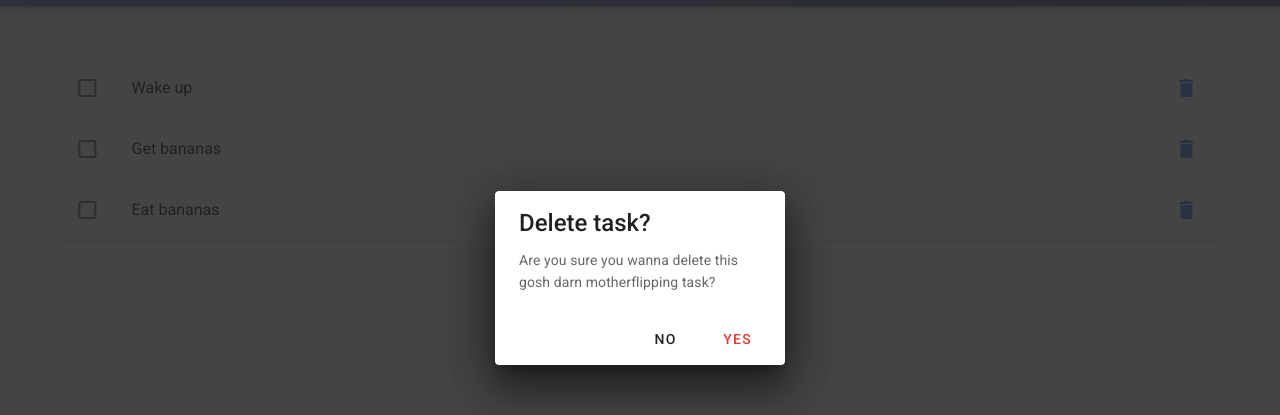
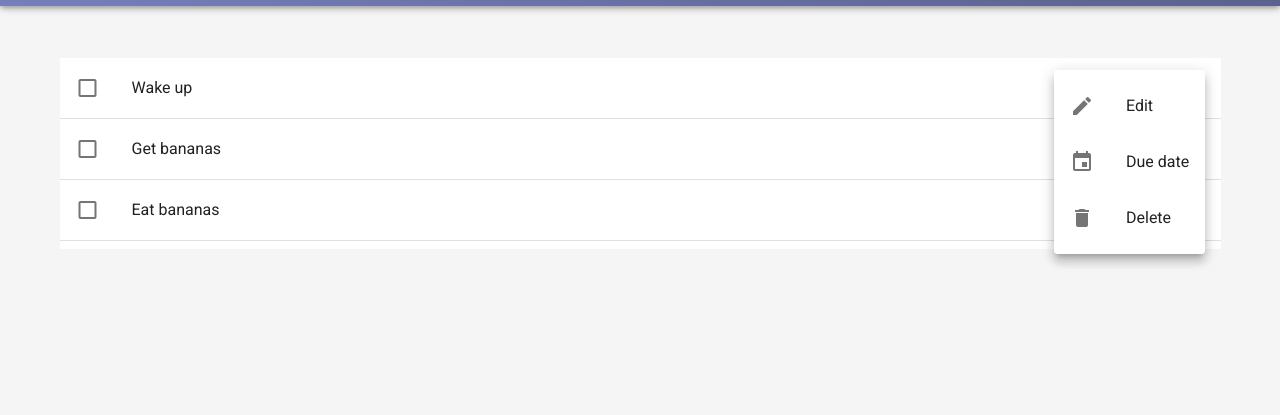
Before and after one commit to Aztim/v-todo-app, a Vue app: page /#/ in a window 1280 px wide. Both pictures are taken after a click on the button 1186 px from the left and 210 px from the top of the page. Shown: the part 122-537 px from the top of the page. Built offline with nearby package versions, Linux system fonts and the light colour scheme; grey boxes are pictures that could not be loaded.

Commit message:
created TaskMenu-component and relocated DialogDelete-component

```diff
--- /dev/null
+++ b/src/components/TaskMenu.vue
@@ -0,0 +1,93 @@
+<template>
+  <div>
+    <v-menu
+      bottom
+      left
+    >
+      <template v-slot:activator="{ on, attrs }">
+        <v-btn
+          color="primary"
+          icon
+          v-bind="attrs"
+          v-on="on"
+        >
+          <v-icon>mdi-dots-vertical</v-icon>
+        </v-btn>
+      </template>
+
+      <v-list>
+        <v-list-item
+          v-for="(item, index) in items"
+          :key="index"
+          @click="handleClick(index)"
+        >
+          <v-list-item-icon>
+            <v-icon v-text="item.icon"></v-icon>
+          </v-list-item-icon>
+          <v-list-item-title>{{ item.title }}</v-list-item-title>
+        </v-list-item>
+      </v-list>
+    </v-menu>
+
+    <!-- <dialog-delete
+      v-if="dialogs.delete"
+      @close="dialogs.delete = false"
+      :task="task"
+    /> -->
+    <DialogDelete
+      v-if="dialogs.delete"
+      @close="dialogs.delete = false"
+      @delete="deleteTask(task.id)"
+    />
+  </div>
+</template>
+
+<script>
+import DialogDelete from './Dialog/DialogDelete'
+
+export default {
+  components: { DialogDelete },
+  props: ['task'],
+  data: () => ({
+    dialogs: {
+      delete: false
+    },
+    items: [
+      {
+        title: 'Edit',
+        icon: 'mdi-pencil',
+        click () {
+          console.log('edit')
+        }
+      },
+      {
+        title: 'Due date',
+        icon: 'mdi-calendar',
+        click () {
+          console.log('due date')
+        }
+      },
+      {
+        title: 'Delete',
+        icon: 'mdi-delete',
+        click () {
+          this.dialogs.delete = true
+        }
+      }
+    ]
+  }),
+  methods: {
+    handleClick (index) {
+      this.items[index].click.call(this)
+    },
+    deleteTask (id) {
+      this.$store.dispatch('deleteTask', id)
+      this.dialogs.delete = false
+    }
+  }
+}
+</script>
+
+<style>
+
+</style>
--- a/src/views/Todo.vue
+++ b/src/views/Todo.vue
@@ -31,23 +31,26 @@
               </v-list-item-content>
 
               <v-list-item-action>
-                <v-btn
+                <!-- <v-btn
                   @click.stop="dialogs.delete = true"
                   icon
                 >
                   <v-icon color="primary lighten-1">mdi-delete</v-icon>
-                </v-btn>
+                </v-btn> -->
+                <TaskMenu
+                  :task="task"
+                />
               </v-list-item-action>
             </template>
 
           </v-list-item>
           <v-divider></v-divider>
 
-          <DialogDelete
+          <!-- <DialogDelete
             v-if="dialogs.delete"
             @close="dialogs.delete = false"
             @delete="deleteTask(task.id)"
-          />
+          /> -->
         </div>
       </v-list>
       <div
@@ -67,16 +70,14 @@
 </template>
 
 <script>
-import DialogDelete from '@/components/Dialog/DialogDelete'
+import TaskMenu from '@/components/TaskMenu'
+
 import { mapGetters } from 'vuex'
 export default {
   name: 'Todo',
-  components: { DialogDelete },
+  components: { TaskMenu },
   data () {
     return {
-      dialogs: {
-        delete: false
-      }
       // newTaskTitle: '',
       // items: ['all', 'complete', 'ongoing', 'overdue'],
       // filter: null
@@ -91,10 +92,6 @@
     doneTask (id) {
       const task = this.tasks.filter(task => task.id === id)[0]
       task.done = !task.done
-    },
-    deleteTask (id) {
-      this.$store.dispatch('deleteTask', id)
-      this.dialogs.delete = false
     }
   }
 }
```
